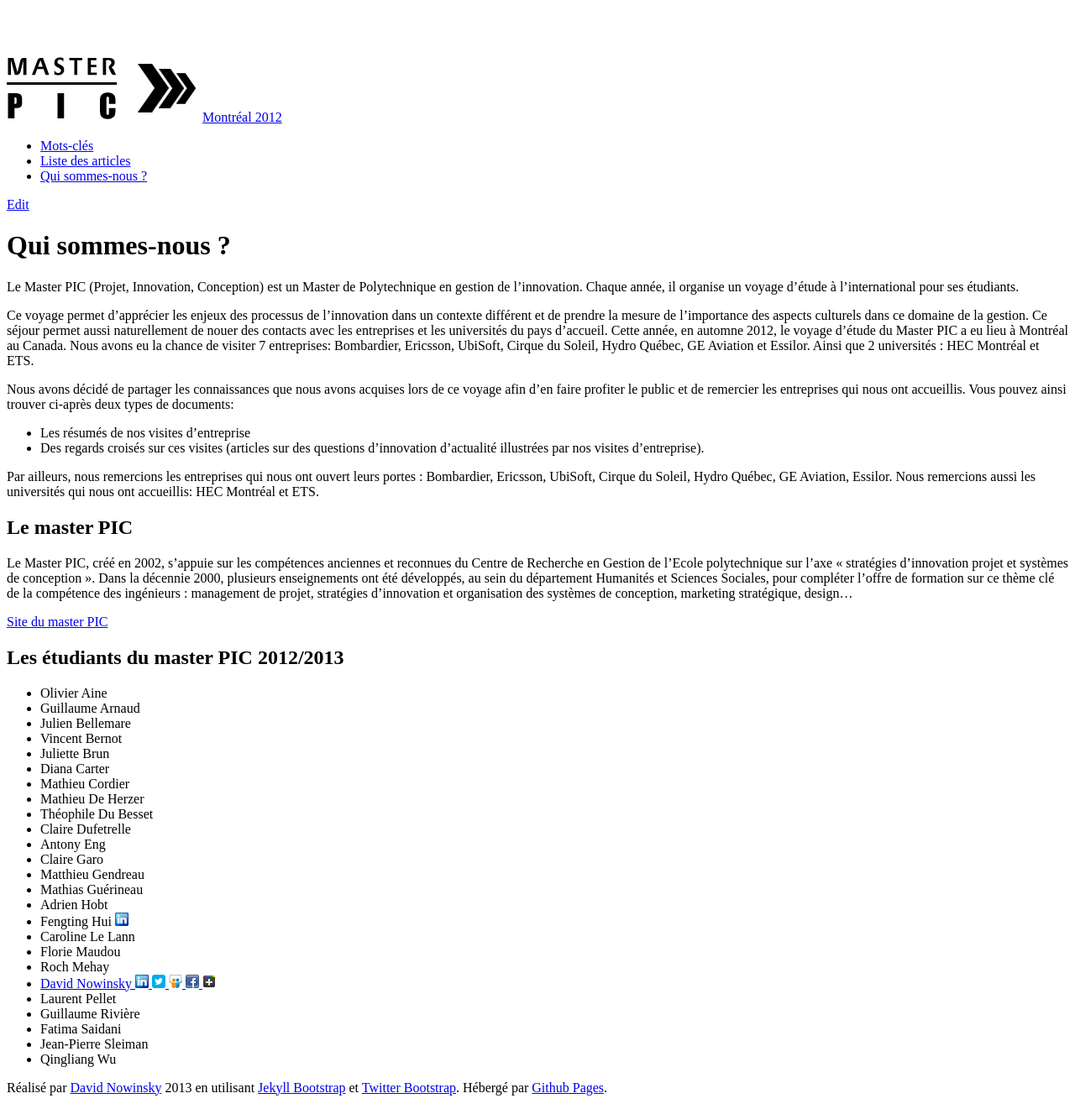
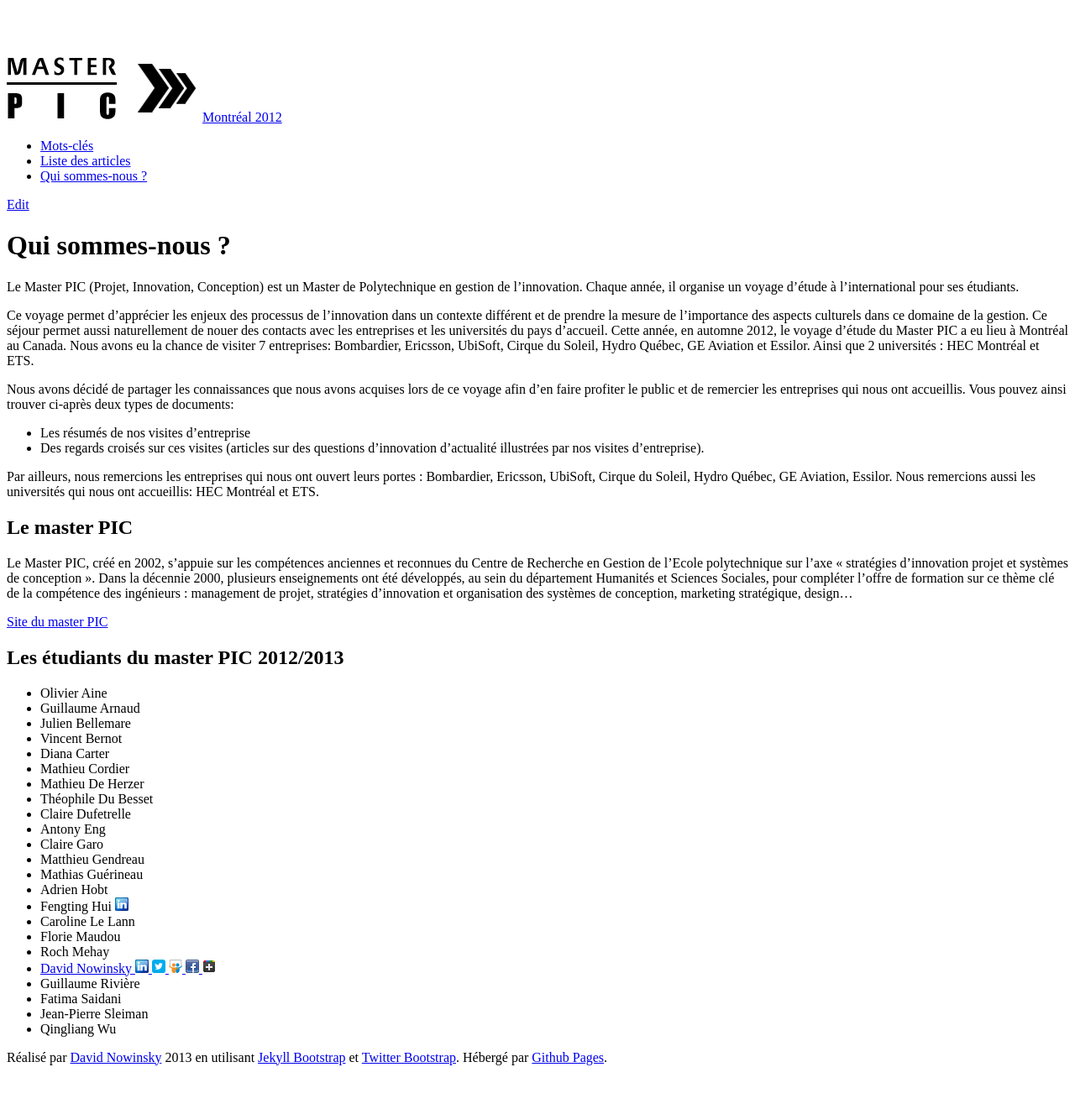
Before and after one commit to davinov/masterpic-montreal-2012, a Jekyll site: the page built from about-us.md, in a window 1280 px wide. Shown: the whole page at 84% size. Built offline with Jekyll 4.4.1, drawn with Linux system fonts in a browser that asks for light colours; nearby versions of some CDN libraries; after the commit the page ends 1285 px from its top, so only the background shows below that.

Commit message:
Removed names of students who weren't part of the trip

```diff
--- a/_config.yml
+++ b/_config.yml
@@ -126,7 +126,6 @@
   - name: "Guillaume Arnaud"
   - name: "Julien Bellemare"
   - name: "Vincent Bernot"
-  - name: "Juliette Brun"
   - name: "Diana Carter"
   - name: "Mathieu Cordier"
   - name: "Mathieu De Herzer"
@@ -149,7 +148,6 @@
     facebook: "david.nowinsky"
     twitter: "davinov"
     slideshare: "davidnowinsky"
-  - name: "Laurent Pellet"
   - name: "Guillaume Rivière"
   - name: "Fatima Saidani"
   - name: "Jean-Pierre Sleiman"
```
